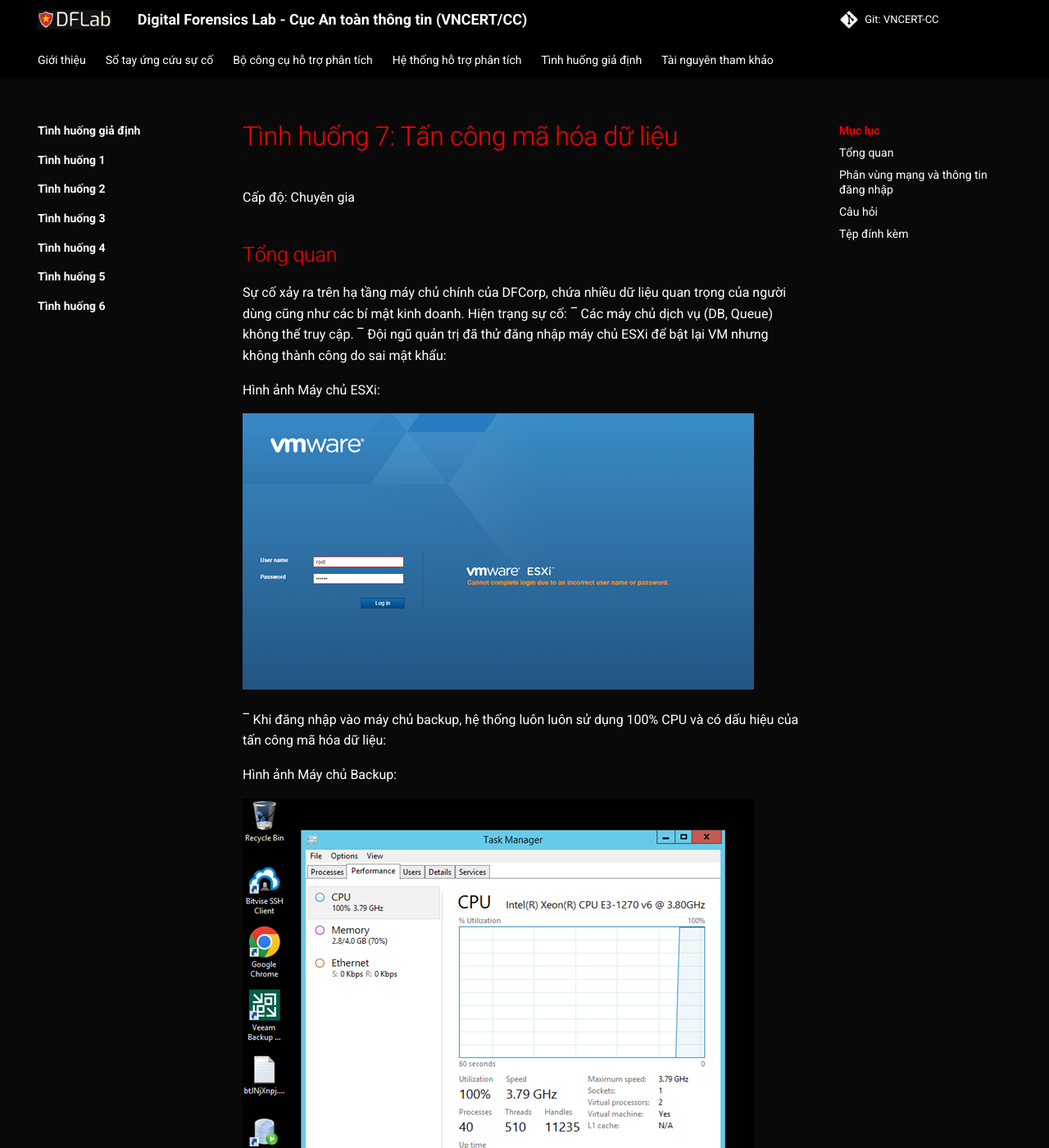
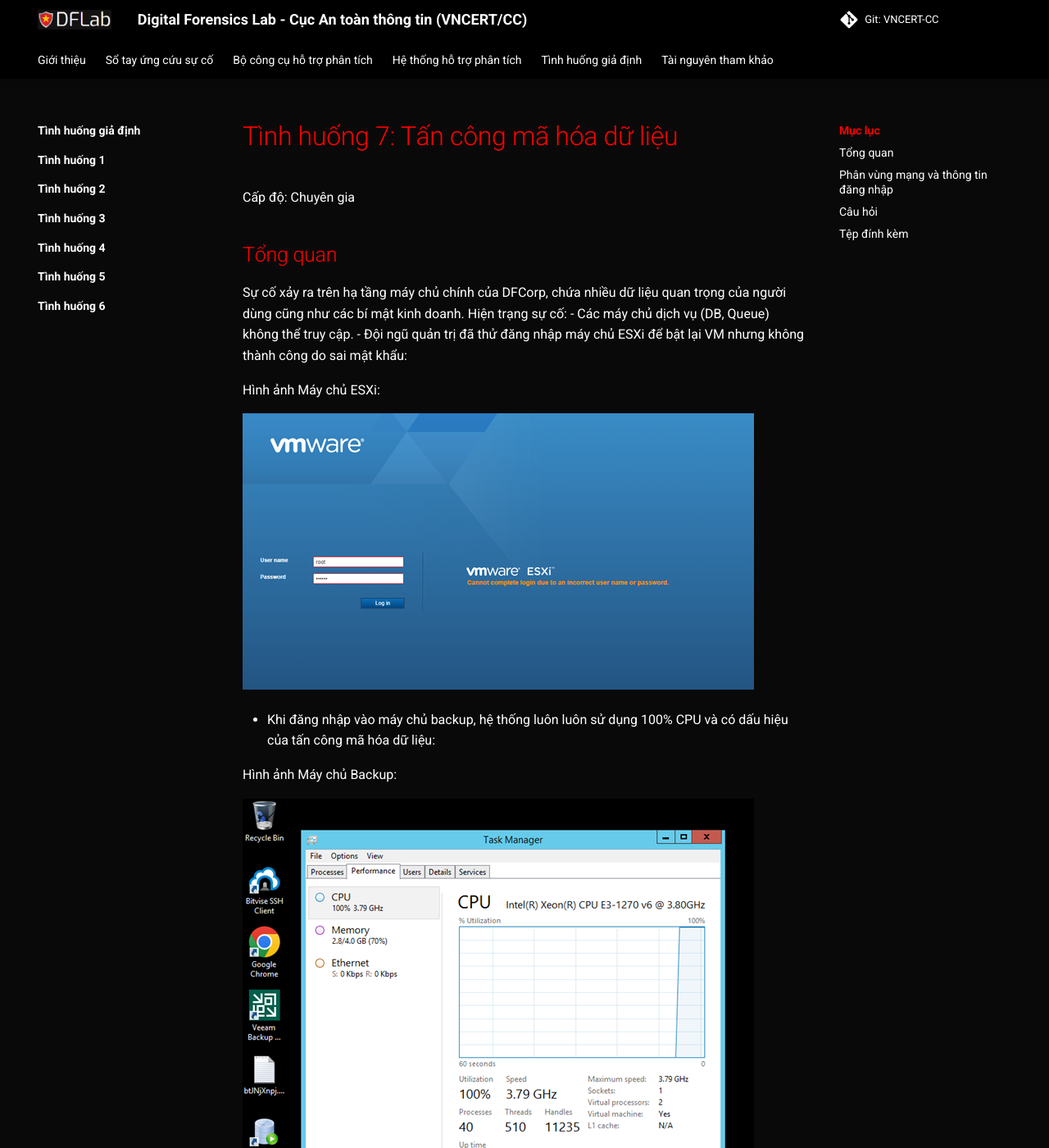
Before and after one commit to VNCERT-CC/digital-forensics-lab, an MkDocs documentation site: the page built from docs/scenarios/challenge7/index.md, in a window 1280 px wide and 1400 px high. Shown: the whole window at 82% size. Built offline with MkDocs 1.6.1 and Material for MkDocs 9.7.7, drawn with Linux system fonts in a browser that asks for light colours; comment, search, counter and statistics services are not loaded.

```diff
--- a/docs/scenarios/challenge7/index.md
+++ b/docs/scenarios/challenge7/index.md
@@ -5,14 +5,14 @@ Cấp độ: Chuyên gia
 ## Tổng quan
 
 Sự cố xảy ra trên hạ tầng máy chủ chính của DFCorp, chứa nhiều dữ liệu quan trọng của người dùng cũng như các bí mật kinh doanh. Hiện trạng sự cố:
-‾	Các máy chủ dịch vụ (DB, Queue) không thể truy cập.
-‾	Đội ngũ quản trị đã thử đăng nhập máy chủ ESXi để bật lại VM nhưng không thành công do sai mật khẩu:
+-	Các máy chủ dịch vụ (DB, Queue) không thể truy cập.
+-	Đội ngũ quản trị đã thử đăng nhập máy chủ ESXi để bật lại VM nhưng không thành công do sai mật khẩu:
 
 Hình ảnh Máy chủ ESXi:
 
 ![ESXi Screenshot](images/esxi.png)
 
-‾	Khi đăng nhập vào máy chủ backup, hệ thống luôn luôn sử dụng 100% CPU và có dấu hiệu của tấn công mã hóa dữ liệu:
+-	Khi đăng nhập vào máy chủ backup, hệ thống luôn luôn sử dụng 100% CPU và có dấu hiệu của tấn công mã hóa dữ liệu:
 
 Hình ảnh Máy chủ Backup:
 
```
